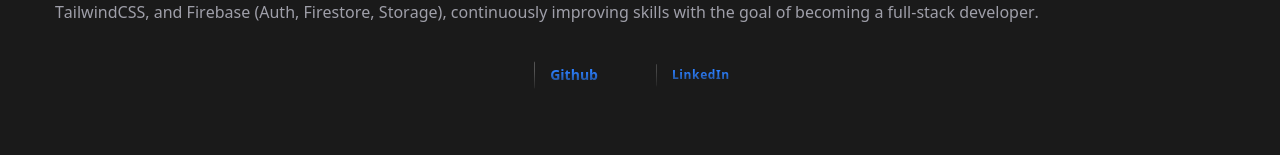
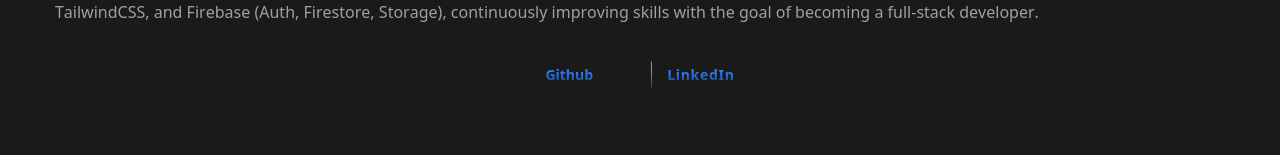
Before and after one commit to Juanagudelo9007/portfolio-react, a React (Vite) app in the folder Frontend/React/projects/portfolio-react/: page / in a window 1280 px wide. Shown: the part 221-376 px from the top of the page. Built offline with nearby package versions, Linux system fonts and the light colour scheme.

Commit message:
testing new btn / about me component

```diff
--- a/Frontend/React/projects/portfolio-react/src/components/AboutMe.jsx
+++ b/Frontend/React/projects/portfolio-react/src/components/AboutMe.jsx
@@ -41,7 +41,7 @@ const AboutMe = () => {
             target="_blank"
           >
             <span className="absolute inset-0 -translate-x-full group-hover:translate-x-0 bg-white   transition-transform duration-400 rounded-md"></span>
-            <span className="relative z-10 text-blue-500 transition-colors duration-400  capitalize text-sm sm:text-xs">
+            <span className="relative z-10 text-blue-500 transition-colors duration-400  capitalize text-sm sm:text-sm tracking-wider">
               linkedIn
             </span>
           </a>
```
